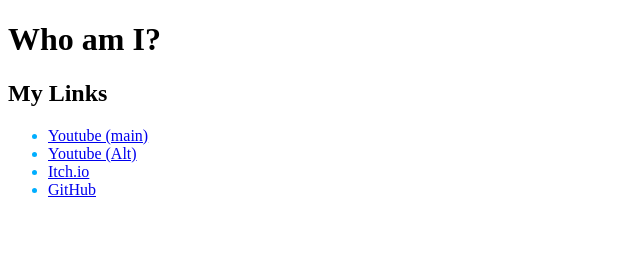
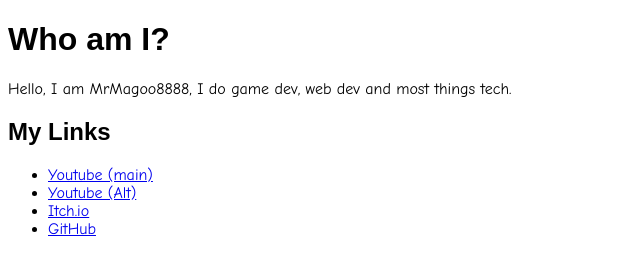
Before and after one commit to MrMagoo8888/MrMagoo888, a plain HTML site: page index.html in a window 1280 px wide. Shown: the whole page, without its empty margins (0-640 px from the left). Drawn offline with Linux system fonts and the light colour scheme.

Commit message:
Update index.html

```diff
--- a/index.html
+++ b/index.html
@@ -2,16 +2,24 @@
 
 <style>
 
-    li {
+    .cs {
 
-        color: #00aeff;
+        font-family: 'Comic Sans MS', 'Chalkboard SE', 'Comic Neue', sans-serif;
 
     }
 
-    ul {
 
-        color: #00aeff;
+    .SS {
 
+        font-family: sans-serif;
+
+    }
+
+    a {
+
+        font-family: 'Comic Sans MS', 'Chalkboard SE', 'Comic Neue', sans-serif;
+        width: 100;
+        height: 100;
     }
 
 
@@ -30,9 +38,15 @@
 
     <body>
 
-        <h1>
+        <h1 class="SS">
             Who am I?
         </h1>
+
+        <p class="cs">
+
+                Hello, I am MrMagoo8888, I do game dev, web dev and most things tech.
+
+        </p>
 
 
 
@@ -52,9 +66,7 @@
 
 
 
-
-
-    <h2>
+    <h2 class="SS">
         My Links
     </h2>
 
```
